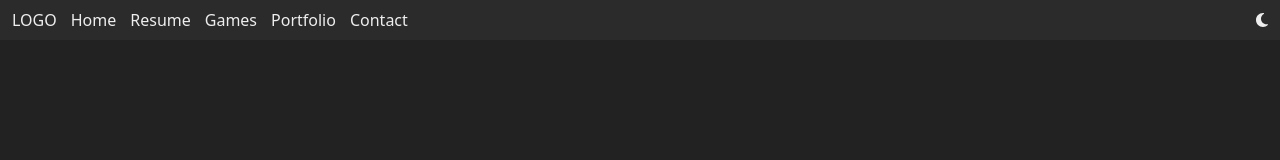
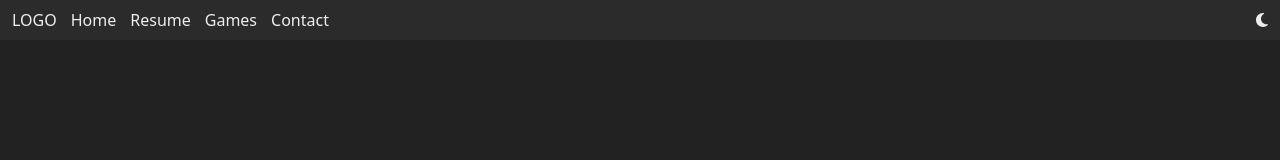
Before and after one commit to Tanay-27/portfolioWebsite, a React (Create React App) app: page / in a window 1280 px wide. Shown: the top 160 px of the page. Built offline with nearby package versions, Linux system fonts and the light colour scheme.

Commit message:
preparing for github page deployment

```diff
--- a/src/App.js
+++ b/src/App.js
@@ -1,7 +1,7 @@
 import './App.scss';
 import TicTacToe from './Games/TicTacToe';
 import Header from './components/Header';
-import { BrowserRouter, Routes, Route } from "react-router-dom";
+import { HashRouter, Routes, Route } from "react-router-dom";
 import Home from './components/Home';
 import About from './components/About';
 import Resume from './components/Resume';
@@ -16,7 +16,7 @@ function App() {
   const { theme } = useTheme();
   return (
     <div id="mainElement" className={theme === 'light' ? 'light-mode' : 'dark-mode' }>
-    <BrowserRouter>
+    <HashRouter>
 
      <meta name="viewport" content="width=device-width, initial-scale=1.0"></meta>
       <Header />
@@ -33,7 +33,7 @@ function App() {
         <Route path="*" element={<Home />} />
       </Routes>
       </div>
-    </BrowserRouter>
+    </HashRouter>
     </div>
   );
 }
--- a/src/components/Header.js
+++ b/src/components/Header.js
@@ -17,7 +17,7 @@ function Header() {
       {/* <div className="headerElement"><Link to="/about">About</Link></div> */}
       <div className="headerElement"><Link to="/resume">Resume</Link></div>
       <div className="headerElement"><Link to="/games">Games</Link></div>
-      <div className="headerElement"><Link to="/portfolio">Portfolio</Link></div>
+      {/* <div className="headerElement"><Link to="/portfolio">Portfolio</Link></div> */}
       <div className="headerElement"><Link to="/contact">Contact</Link></div>
       {/* <div className="headerElement"><Link to="/blog">Blog</Link></div> */}
         </div>
```
Also changed, not shown: package.json (+6 -2 lines), 1 other file (tests, documents, lock files or other folders).
